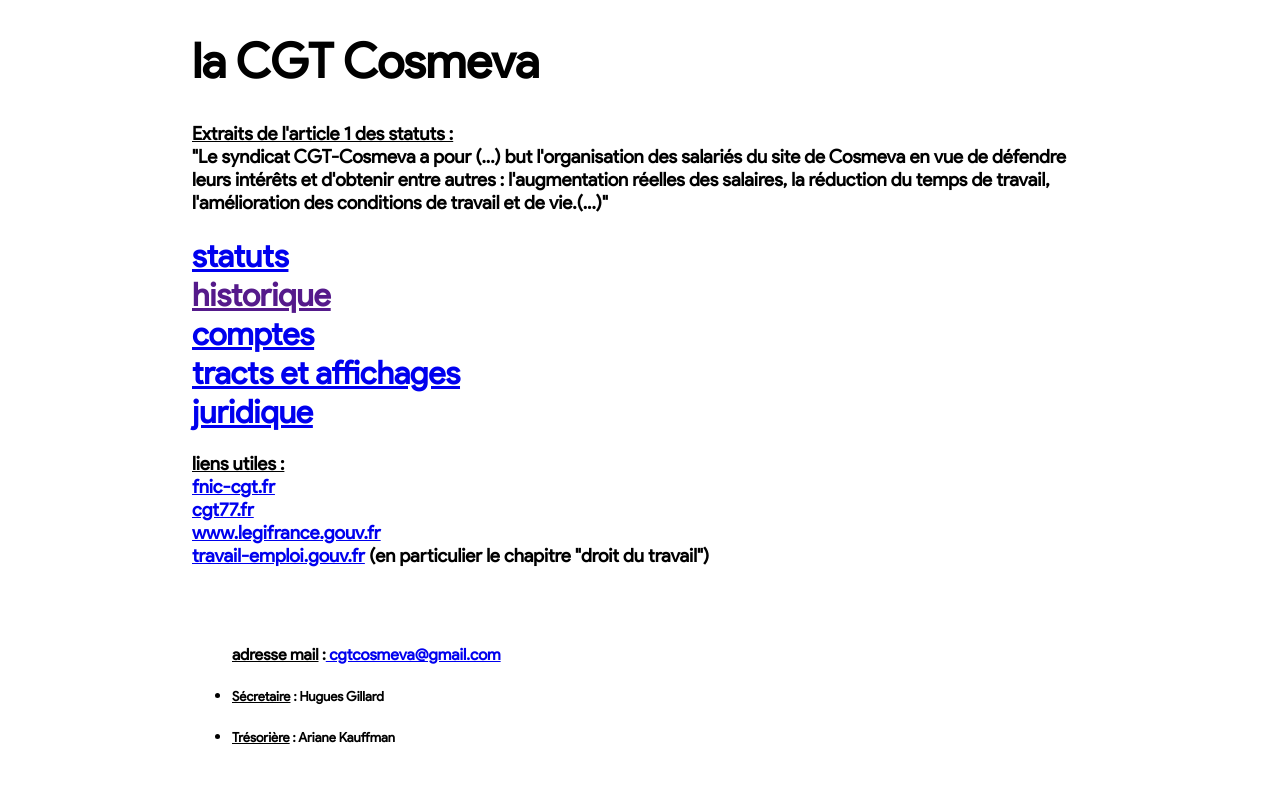
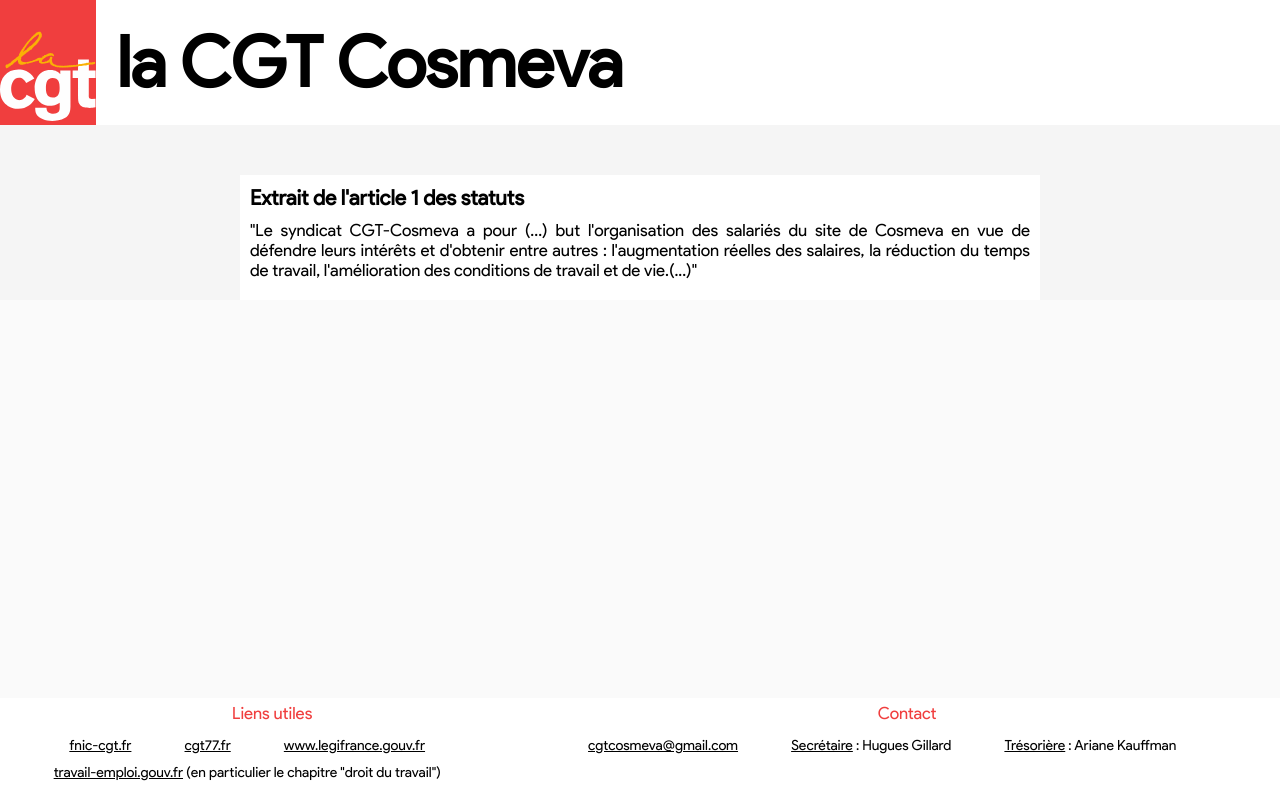
Before and after one commit to lacgtcosmeva/cgtcosmeva.fr.to, a plain HTML site: page index.html in a window 1280 px wide. Drawn offline with Linux system fonts and the light colour scheme; no server answers.

Commit message:
gacp Thu 06 Aug 2020 11:20:31 PM CEST

```diff
--- a/index.html
+++ b/index.html
@@ -3,43 +3,57 @@
   <head>
     <meta charset="UTF-8">
     <meta name="viewport" content="width=device-width, initial-scale=1.0">
-   <link rel="stylesheet" href="style.css">
     <title>la CGT Cosmeva</title>
+    <link rel="stylesheet" href="static/css/style.css">
+    <link rel="shortcut icon" href="static/img/favicon.png">
   </head>
   <body>
-    <h1 style="zoom: 150%">la CGT Cosmeva</h1>
-    <h3><u>Extraits de l'article 1 des statuts :</u></br>
-      "Le syndicat CGT-Cosmeva a pour (...) but l'organisation des salariés du site de Cosmeva en vue de défendre leurs intérêts et d'obtenir entre autres : l'augmentation réelles des salaires, la réduction du temps de travail, l'amélioration des conditions de travail et de vie.(...)"
-    </h3>
+    <header class="topbar">
+      <a class="topbar-head" href="index.html">
+        <img src="static/img/logo.svg" alt="logo de la cgt" class="topbar-logo">
+        <h1 class="topbar-title">la CGT Cosmeva</h1>
+      </a>
+      <!-- <nav class="topbar-nav"> -->
+      <!-- <a target="_blank" href="https://github.com/lacgtcosmeva/lacgtcosmeva.github.io/tree/master/documents/juridique">Juridique</a> -->
+      <!-- </nav> -->
+    </header>
+    <main class="site">
+      <main class="content">
+        <article class="card">
+          <h2 class="card-title">Extrait de l'article 1 des statuts</h2>
+          <p class="card-text">
+          "Le syndicat CGT-Cosmeva a pour (...) but l'organisation des salariés du site de Cosmeva en vue de défendre leurs intérêts et d'obtenir entre autres : l'augmentation réelles des salaires, la réduction du temps de travail, l'amélioration des conditions de travail et de vie.(...)"
+          </p>
+        </article>
+        <!-- <article class="card"> -->
+        <!-- <ul class="list-content">statuts</ul> -->
+        <!-- <ul class="list-content">historique</ul> -->
+        <!-- <ul class="list-content">comptes</ul> -->
+        <!-- <ul class="list-content">tracts</ul> -->
+        <!-- <ul class="list-content">juridique</ul> -->
+        <!-- </article> -->
+      </main>
+    </main>
+    <footer>
+      <div>
+        <div class="footer-title">Liens utiles</div>
+        <ul class="footer-content">
+          <li><a href=https://www.fnic-cgt.fr>fnic-cgt.fr</a></li>
+          <li><a href=http://cgt77.fr>cgt77.fr</a></li>
+          <li><a href=https://www.legifrance.gouv.fr>www.legifrance.gouv.fr</a></li>
+          <li id="footer-links-last"><a href=https://travail-emploi.gouv.fr style="display: inline-block">travail-emploi.gouv.fr </a><p id="footer-links-p"> (en particulier le chapitre "droit du travail")</p></li>
+        </ul>
+      </div>
 
-    <div>
-      <h1>
-        <a target="_blank" href="https://github.com/lacgtcosmeva/lacgtcosmeva.github.io/tree/master/documents/statuts">statuts</a><br>
-        <a target="_blank" href="">historique</a><br>
-        <a target="_blank" href="https://github.com/lacgtcosmeva/lacgtcosmeva.github.io/tree/master/documents/comptes">comptes</a><br>
-        <a target="_blank" href="https://github.com/lacgtcosmeva/lacgtcosmeva.github.io/tree/master/documents/tracts">tracts et affichages</a><br>
-        <a target="_blank" href="https://github.com/lacgtcosmeva/lacgtcosmeva.github.io/tree/master/documents/juridique">juridique</a><br>
-      </h1>
-    </div>
-
-    <div>
-      <h3>
-        <u>liens utiles :</u><br>
-        <a href=https://www.fnic-cgt.fr>fnic-cgt.fr</a><br>
-        <a href=http://cgt77.fr>cgt77.fr</a><br>
-        <a href=https://www.legifrance.gouv.fr>www.legifrance.gouv.fr</a><br>
-        <a href=https://travail-emploi.gouv.fr style="display: inline-block">travail-emploi.gouv.fr</a> (en particulier le chapitre "droit du travail")
-      </h3>
-    </div>
-
-    <footer>
-      <br>
-      <br>
-      <ul>
-        <h4><u>adresse mail</u> :<a href=mailto:cgtcosmeva@gmail.com> cgtcosmeva@gmail.com</a></h4>
-        <li><h5><u>Sécretaire</u> : Hugues Gillard</h5></li>
-        <li><h5><u>Trésorière</u> : Ariane Kauffman</h5></li>
-      </ul>
+      <div>
+        <div class="footer-title">Contact</div>
+        <ul class="footer-content">
+          <li><a class="footer-content" href="mailto:cgtcosmeva@gmail.com" title="cliquez pour envoyer un mail">cgtcosmeva@gmail.com</a></li>
+          <li><u>Secrétaire</u> : Hugues Gillard</li>
+         <li><u>Trésorière</u> : Ariane Kauffman</li>
+        </ul>
+      </div>
     </footer>
+    <script src="static/js/script.js"></script>
   </body>
 </html>
--- /dev/null
+++ b/static/css/style.css
@@ -0,0 +1,224 @@
+:root {
+    --primary: #f03e3e;
+}
+
+::selection {
+    background: var(--primary);
+    color: #ffffff;
+}
+
+@font-face {
+    font-family: productsans;
+    src: url(../font/procductsans.ttf);
+}
+
+*, *::before, *::after {
+    box-sizing: border-box;
+    transition: .1s;
+}
+
+html, body {
+    margin: 0;
+    padding: 0;
+    font-size: 14px;
+    font-family: productsans, sans-serif;
+    background: rgba(0, 0, 0, .02);
+}
+
+a {
+    color: inherit;
+    text-decoration: underline;
+}
+
+a:hover {
+    color: var(--primary);
+}
+
+ul {
+    list-style: none;
+    padding: 0;
+}
+
+.topbar {
+    display: flex;
+    align-items: center;
+    width: 100%;
+    background: #ffffff;
+    margin-bottom: 50px;
+}
+
+.topbar-head {
+    display: flex;
+    text-decoration: none;
+}
+
+.topbar-head:hover {
+    color: inherit;
+}
+
+.topbar-logo {
+    height: 125px;
+}
+
+.topbar-title {
+    font-weight: 700;
+    font-size: 5em;
+    margin: 20px 0 0 20px;
+}
+
+.topbar-nav {
+    margin-left: auto;
+}
+
+.topbar-nav a {
+    font-size: 1.2em;
+    color: rgba(0, 0, 0, .6);
+    text-decoration: none;
+    margin: 0 10px;
+}
+
+.topbar-nav a:hover {
+    color: var(--primary);
+}
+
+.site {
+    width: 80%;
+    margin: 0 auto;
+    display: flex;
+    justify-content: center;
+    align-items: flex-start;
+}
+
+.useful-links {
+    background: #ffffff;
+    border: 1px solid rgba(0, 0, 0, .1);
+    border-radius: 3px;
+    width: max-content;
+    padding: 10px;
+    min-width: 300px;
+    max-width: 300px;
+}
+
+.links-title {
+    font-weight: 700;
+    margin: 0;
+    font-size: 1.5em;
+}
+
+.links {
+    font-size: 1.2em;
+    padding: 0;
+    margin: 10px 0 0 10px;
+}
+
+.links li {
+    margin: 10px 0;
+}
+
+.links li::before {
+    content: '- ';
+}
+
+.content {
+    margin: 0 30px;
+    min-width: 500px;
+    max-width: 800px;
+}
+
+.card {
+    background: #ffffff;
+    padding: 10px;
+    margin: 30px 0;
+}
+.card:first-child {
+    margin-top: 0;
+}
+.card:last-child {
+    margin-bottom: 0;
+}
+
+.card-title {
+    font-weight: 700;
+    margin: 0;
+    font-size: 1.5em;
+}
+
+.card-text {
+    margin: 10px 0;
+    font-size: 1.2em;
+    text-align: justify;
+}
+
+footer {
+    display: flex;
+    justify-content: space-around;
+    align-items: flex-start;
+    width: 100%;
+    background: #ffffff;
+    margin-top: 40px;
+    text-align: center;
+    padding: 5px;
+    position: fixed;
+    bottom: 0;
+}
+
+.footer-title {
+    font-size: 1.2em;
+    color: var(--primary);
+}
+
+#footer-links-p { display: inline; }
+.footer-content > * {
+  display: inline-block;
+  margin-right: 50px;
+  margin-bottom: 10px;
+    /* margin: 10px 0; */
+}
+
+#footer-links-last { display: block; }
+
+@media only screen and (max-width: 942px) {
+    .topbar-title {
+        width: min-content;
+    }
+    .site {
+        flex-direction: column;
+        align-items: center;
+    }
+    .site > * {
+        margin: 20px 0;
+        width: 100%;
+        min-width: auto;
+        max-width: none;
+    }
+}
+
+@media only screen and (max-width: 810px) {
+    .topbar-nav {
+        display: flex;
+        flex-direction: column;
+    }
+    .topbar-nav a {
+        margin: 2px 0;
+    }
+}
+
+@media only screen and (max-width: 436px) {
+    .topbar-logo {
+        display: none;
+    }
+    .topbar {
+        flex-direction: column;
+        align-items: center;
+    }
+    .topbar-nav {
+        margin: 0 0 10px 0;
+    }
+    .footer {
+        flex-direction: column;
+        align-items: center;
+    }
+    .footer > * {
+        margin: 10px 0;
+    }
+}
--- /dev/null
+++ b/static/js/script.js
@@ -0,0 +1,23 @@
+let xhr = new XMLHttpRequest();
+let list_url = 'https://api.github.com/repos/lacgtcosmeva/lacgtcosmeva.github.io/git/trees/master?recursive=1'
+let file_url = 'https://github.com/lacgtcosmeva/lacgtcosmeva.github.io/raw/master/'
+xhr.open("GET", list_url)
+xhr.responseType = 'json';
+xhr.send()
+function list_file(regex, classname) {
+  for (let file=0; file<xhr.response.tree.length; file++) {
+    if (RegExp(regex).test(xhr.response.tree[file].path)) {
+      console.log("match : "+xhr.response.tree[file].path)
+    let link_shown = xhr.response.tree[file].path
+    let link_href = link_shown.replace(/ /g, "%20")
+    document.getElementsByClassName("list "+classname).innerHTML += `<li><a id="href-list" href=${file_url}${link_href}>${link_shown}</a></li>`
+    }
+    else {
+      console.log("don't match : "+xhr.response.tree[file].path)
+    }
+  };
+}
+
+function clearid(elementid) {
+  document.getElementById(elementid).innerHTML = ""
+}
--- a/style.css
+++ /dev/null
@@ -1,12 +0,0 @@
-@font-face
-{
-  font-family: "productsans";
-  src: url(Product\ Sans\ Regular.ttf);
-}
-
-body {
-font-family: productsans;
-position: relative;
-width: 70%;
-margin: 0 auto;
-}
```
Also changed, not shown: static/font/procductsans.ttf (renamed from Product Sans Regular.ttf), static/img/favicon.png (added), static/img/logo.svg (added), 1 other file.
